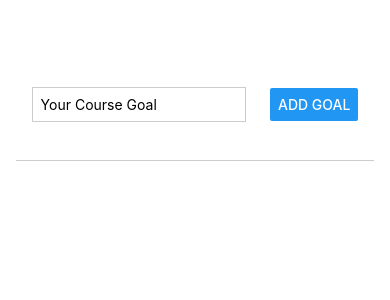
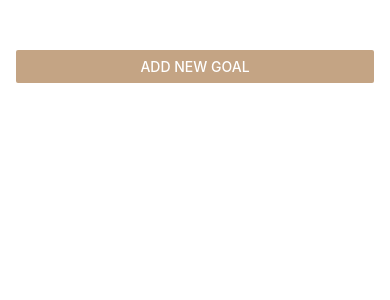
Before and after one commit to AnubhaSharma2709/GoalSync, a React Native app: screen / in a window 390 px wide. Shown: the top 300 px of the page. Built offline with nearby package versions, Linux system fonts and the light colour scheme.

Commit message:
"Added modal for goal input and started using it in the app"
This commit adds a new state variable `modalIsVisible` to the `App` component, which is used to control the visibility of a modal in the `Goal

```diff
--- a/App.js
+++ b/App.js
@@ -13,7 +13,12 @@
 
 
 export default function App() {
+  const [modalIsVisible , setModalIsVisible] = useState(false);
   const [courseGoals, setCourseGoal] = useState([]);
+
+  function startAddGoalHandler() {
+    setModalIsVisible(true);
+  }
 
   function addGoalHandler(enteredGoalText) {
     setCourseGoal((currentCourseGoals) => [
@@ -31,9 +36,16 @@
   }
 
 
+
+
   return (
     <View style={styles.appContainer}>
-      <GoalInput onAddGoal={addGoalHandler} />
+      <Button title="Add New Goal"
+      color="#C4A484"
+      onPress={startAddGoalHandler}
+      />
+      <GoalInput visible={modalIsVisible}
+      onAddGoal={addGoalHandler} />
       <View style={styles.goalContainer}>
         <FlatList
           data={courseGoals}
--- a/components/GoalInput.js
+++ b/components/GoalInput.js
@@ -3,6 +3,7 @@
     TextInput,
     Button,
     StyleSheet,
+    Modal,
 } from 'react-native';
 
 function GoalInput(props) {
@@ -18,6 +19,8 @@
 }
 
     return(
+        <Modal visible={props.visible}
+        animationType='slide'>
         <View style={styles.inputContainer}>
         <TextInput
           placeholder="Your Course Goal"
@@ -27,6 +30,7 @@
         />
         <Button title="Add Goal" onPress={addGoalHandler} />
       </View>
+      </Modal>
     );
 };
 export default GoalInput;
```
